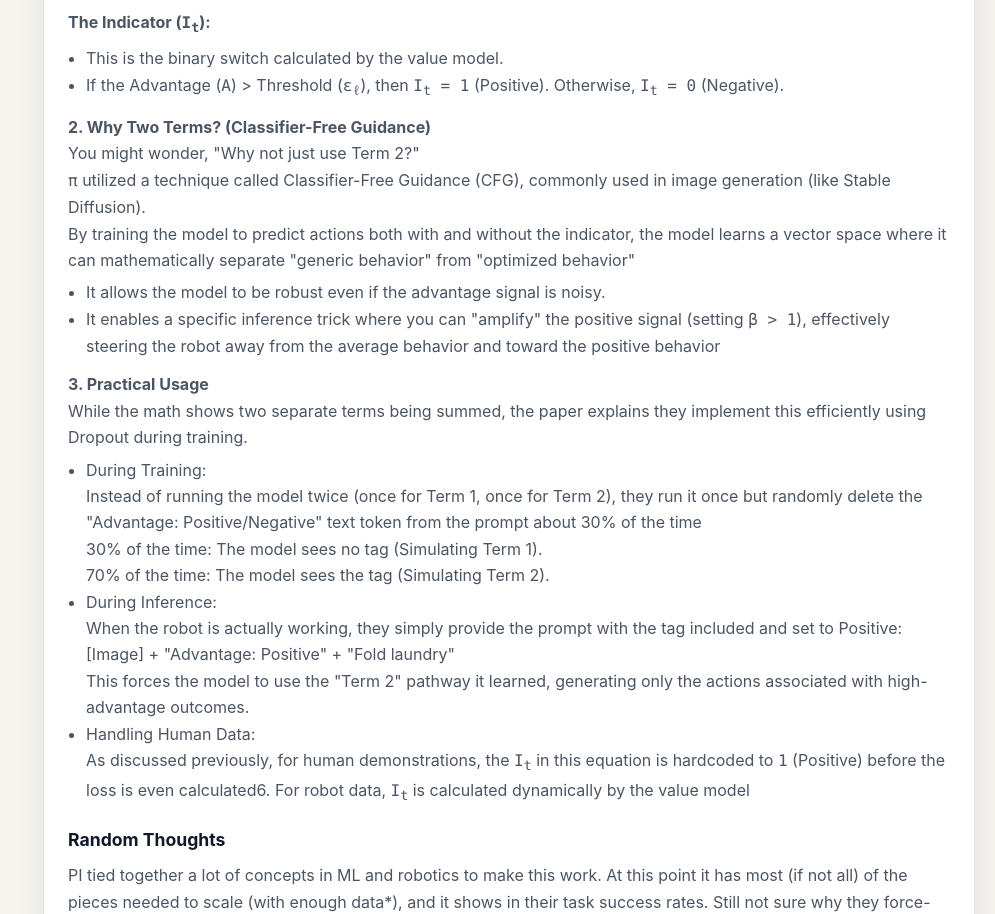
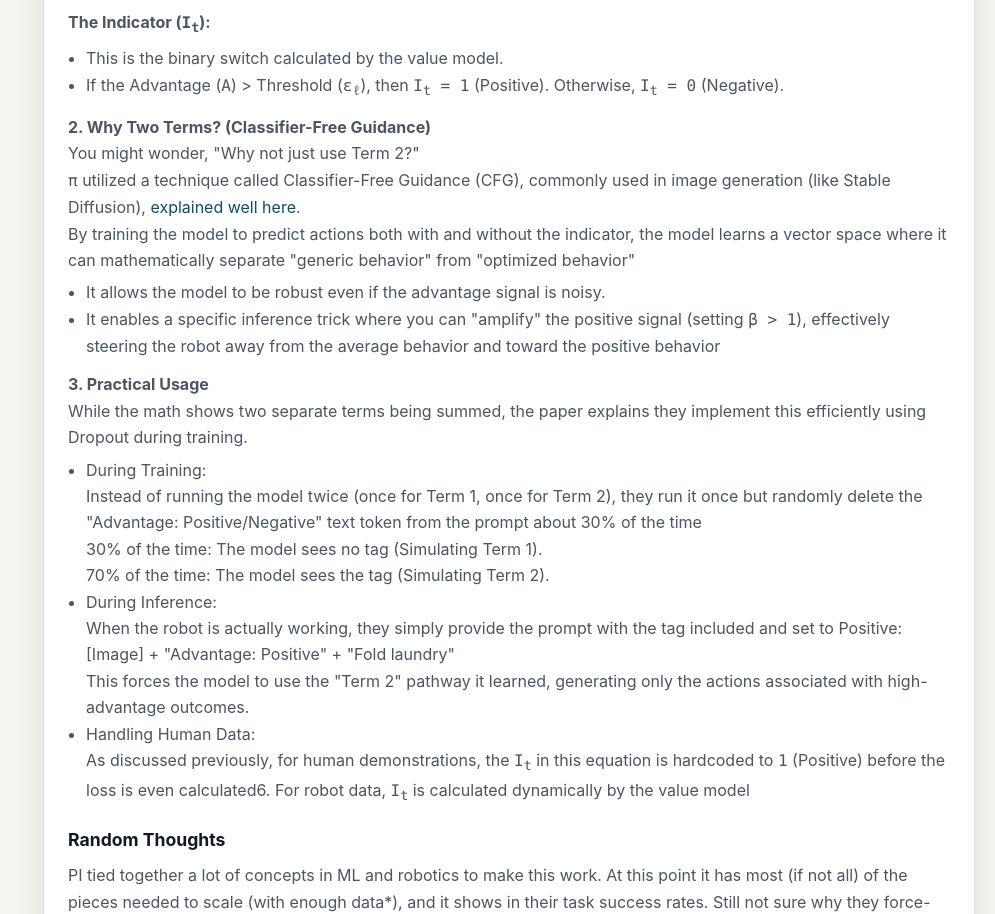
Before and after one commit to ggoodwinwilson/ggoodwinwilson.github.io, a plain HTML site: page projects/pistar06-model-analysis.html in a window 1280 px wide. Shown: the part 11072-11986 px from the top of the page, without its empty margins (285-1280 px from the left). Drawn offline with Linux system fonts and the light colour scheme.

Commit message:
put link to Classifier free guidance learning material

```diff
--- a/projects/pistar06-model-analysis.html
+++ b/projects/pistar06-model-analysis.html
@@ -212,7 +212,7 @@
           <li>If the Advantage (<span class="math">A</span>) &gt; Threshold (<span class="math">&epsilon;<sub>&ell;</sub></span>), then <span class="math">I<sub>t</sub> = 1</span> (Positive). Otherwise, <span class="math">I<sub>t</sub> = 0</span> (Negative).</li>
         </ul>
 
-        <p><strong>2. Why Two Terms? (Classifier-Free Guidance)</strong><br>You might wonder, "Why not just use Term 2?"<br><span class="math">&pi;</span> utilized a technique called Classifier-Free Guidance (CFG), commonly used in image generation (like Stable Diffusion).<br>By training the model to predict actions both with and without the indicator, the model learns a vector space where it can mathematically separate "generic behavior" from "optimized behavior"</p>
+        <p><strong>2. Why Two Terms? (Classifier-Free Guidance)</strong><br>You might wonder, "Why not just use Term 2?"<br><span class="math">&pi;</span> utilized a technique called Classifier-Free Guidance (CFG), commonly used in image generation (like Stable Diffusion), <a href="https://youtu.be/iv-5mZ_9CPY?si=Vc6s2xT89duEEA39&t=1321" target="_blank" rel="noreferrer">explained well here</a>.<br>By training the model to predict actions both with and without the indicator, the model learns a vector space where it can mathematically separate "generic behavior" from "optimized behavior"</p>
         <ul>
           <li>It allows the model to be robust even if the advantage signal is noisy.</li>
           <li>It enables a specific inference trick where you can "amplify" the positive signal (setting <span class="math">&beta; &gt; 1</span>), effectively steering the robot away from the average behavior and toward the positive behavior</li>
```
